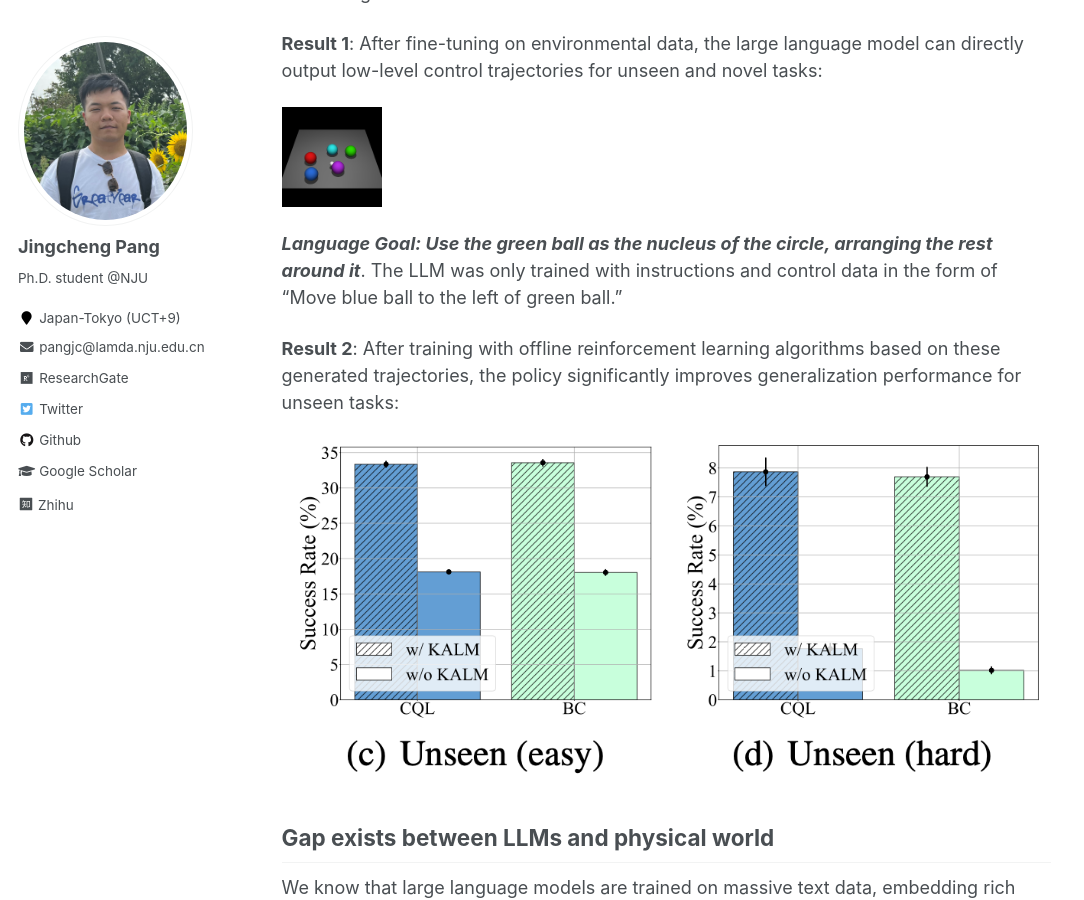
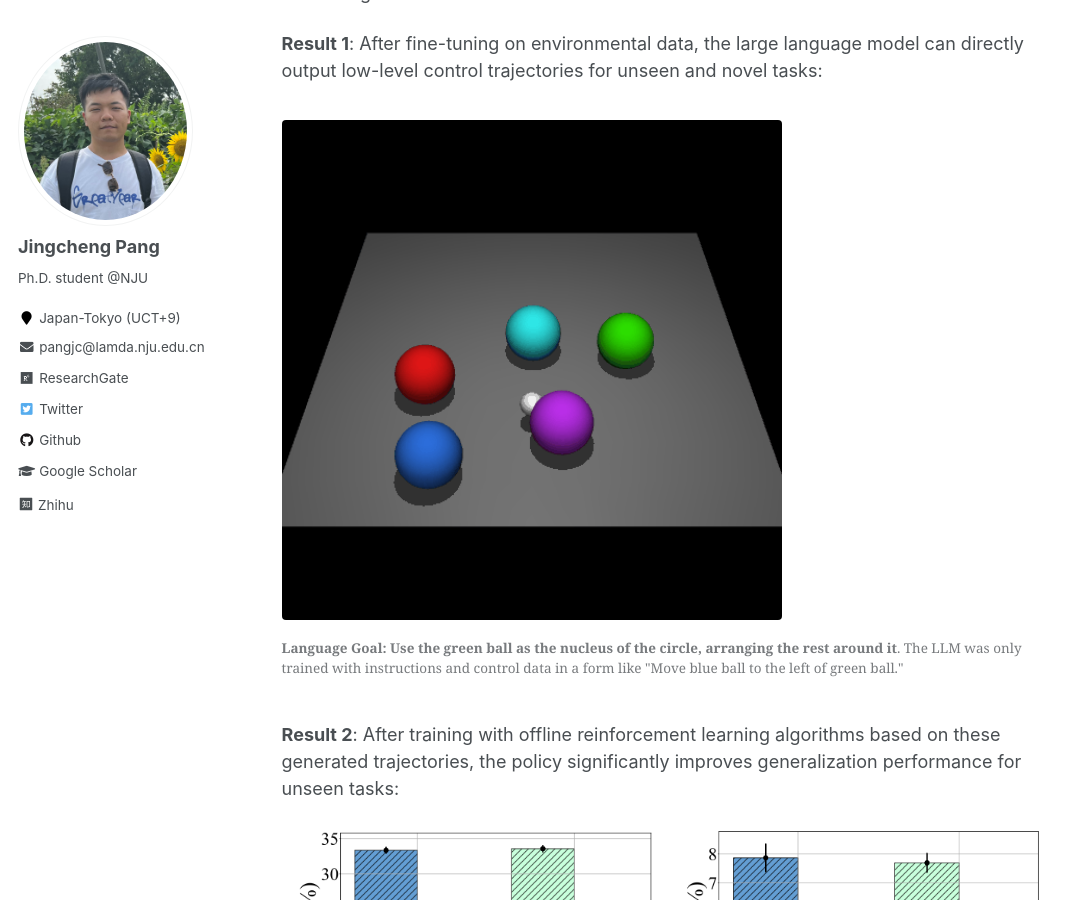
Before and after one commit to jingchengpang/jingchengpang.github.io, a Jekyll site: the page built from _posts/2024-10-29-kalm.md, in a window 1280 px wide and 900 px high, scrolled down 519 px. Shown: the whole window, without its empty margins (0-1084 px from the left). Built offline with Jekyll 4.4.1, drawn with Linux system fonts in a browser that asks for light colours; a style sheet for code colours, icons or effects is not loaded.

Commit message:
fix the wrong layout of blog

```diff
--- a/_posts/2024-10-29-kalm.md
+++ b/_posts/2024-10-29-kalm.md
@@ -14,9 +14,12 @@ This blog introduces our work: "KALM: Knowledgeable Agents by Offline Reinforcem
 
 **Result 1**: After fine-tuning on environmental data, the large language model can directly output low-level control trajectories for unseen and novel tasks:
 
-<img src="/images/posts/kalm/clevr.gif" alt="Example of result" style="width: 100px; height: auto;"/>
+<figure>
+    <img src="/images/posts/kalm/clevr.gif" alt="Example of result" style="width: 500px; height: auto;"/>
+    <figcaption><b>Language Goal: Use the green ball as the nucleus of the circle, arranging the rest around it</b>. The LLM was only trained with instructions and control data in a form like "Move blue ball to the left of green ball."</figcaption>
+</figure>
 
-***Language Goal: Use the green ball as the nucleus of the circle, arranging the rest around it***. The LLM was only trained with instructions and control data in the form of "Move blue ball to the left of green ball."
+
 
 
 
```
